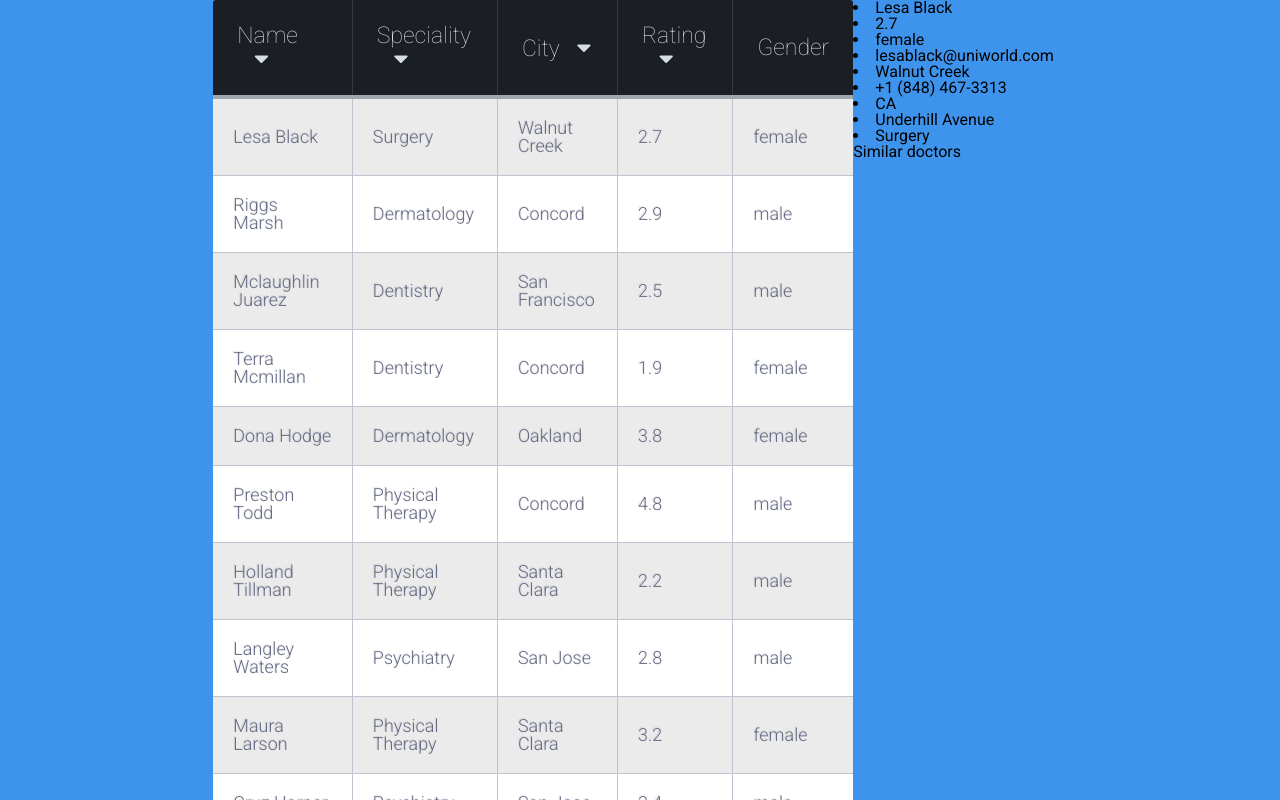
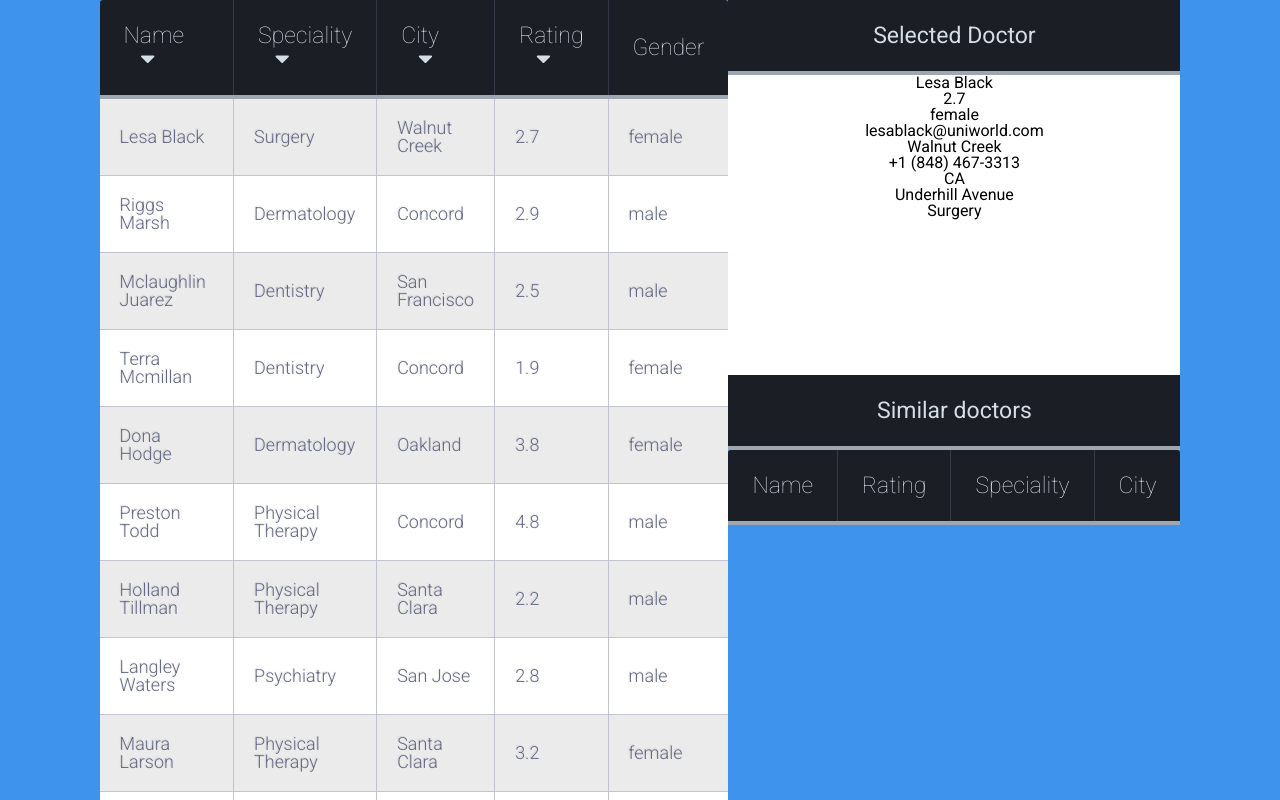
Before and after one commit to npartovi/PracticeFusion, a React (Create React App) app: page / in a window 1280 px wide. Shown: the top 800 px of the page. Built offline with nearby package versions, Linux system fonts and the light colour scheme.

Commit message:
made more styling changes

```diff
--- a/public/grid.css
+++ b/public/grid.css
@@ -1,6 +1,6 @@
 .main-app-container {
     display: grid;
-    grid-template-columns: 1fr 3fr 2fr;
+    grid-template-columns: 1fr 3fr 2fr 1fr;
 }
 
 .doctor-show-container {
--- a/public/index.html
+++ b/public/index.html
@@ -7,6 +7,7 @@
     <link rel="stylesheet" href="./reset.css">
     <link rel="stylesheet" href="./style.css">
     <link rel="stylesheet" href="./grid.css">
+    <link rel="stylesheet" href="./show.css">
     <link rel="stylesheet" href="https://use.fontawesome.com/releases/v5.1.0/css/all.css" integrity="sha384-lKuwvrZot6UHsBSfcMvOkWwlCMgc0TaWr+30HWe3a4ltaBwTZhyTEggF5tJv8tbt" crossorigin="anonymous">
 
 
--- /dev/null
+++ b/public/show.css
@@ -0,0 +1,20 @@
+@import url(https://fonts.googleapis.com/css?family=Roboto:400,500,700,300,100);
+
+.doctor-show-container {
+    display: flex;
+    flex-direction: column;
+    text-align: center;
+    background: white;
+    height: 300px;
+}
+
+
+.selected-doctor-container h1 {
+    background: #1b1e24;
+    color: #D5DDE5;
+    font-size: 23px;
+    font-family: "Roboto", helvetica, arial, sans-serif;
+    font-weight: 400;
+    padding:24px;
+    border-bottom:4px solid #9ea7af;
+}
--- a/src/components/doctorShow.jsx
+++ b/src/components/doctorShow.jsx
@@ -19,9 +19,25 @@ class DoctorShow extends Component{
         console.log(simliarDoctors)
 
         return (
-            <div>
-            <DoctorShowItem doctor={selectedDoctor} />
-            <h1>Similar doctors</h1>
+            <div className="selected-doctor-container">
+                <div>
+                    <h1>Selected Doctor</h1>
+                    <DoctorShowItem doctor={selectedDoctor} />
+                </div>
+
+                <div>
+                    <h1>Similar doctors</h1>
+                    <table>
+                        <thead>
+                        <tr>
+                            <th>Name</th>
+                            <th>Rating</th>
+                            <th>Speciality</th>
+                            <th>City</th>
+                        </tr>
+                        </thead>
+                    </table>
+                </div>
             </div>
         )
     }
--- a/src/components/doctorShowItem.jsx
+++ b/src/components/doctorShowItem.jsx
@@ -2,20 +2,18 @@ import React, {Fragment} from 'react';
 
 const DoctorShowItem = ({doctor}) => {
     return(
-        <Fragment>
-            <li>{doctor.name}</li>
-            <li>{doctor.rating}</li>
-            <li>{doctor.gender}</li>
-            <li>{doctor.email}</li>
-            <li>{doctor.city}</li>
-            <li>{doctor.phone}</li>
-            <li>{doctor.state}</li>
-            <li>{doctor.street}</li>
-            <li>{doctor.speciality}</li>
-
-        </Fragment>
+        <div className="doctor-show-container">
+            <p>{doctor.name}</p>
+            <p>{doctor.rating}</p>
+            <p>{doctor.gender}</p>
+            <p>{doctor.email}</p>
+            <p>{doctor.city}</p>
+            <p>{doctor.phone}</p>
+            <p>{doctor.state}</p>
+            <p>{doctor.street}</p>
+            <p>{doctor.speciality}</p>
+        </div>
     )
-
 }
 
 export default DoctorShowItem
```
Also changed, not shown: src/components/doctorRelatedItem.jsx (added, +9 -0 lines).
